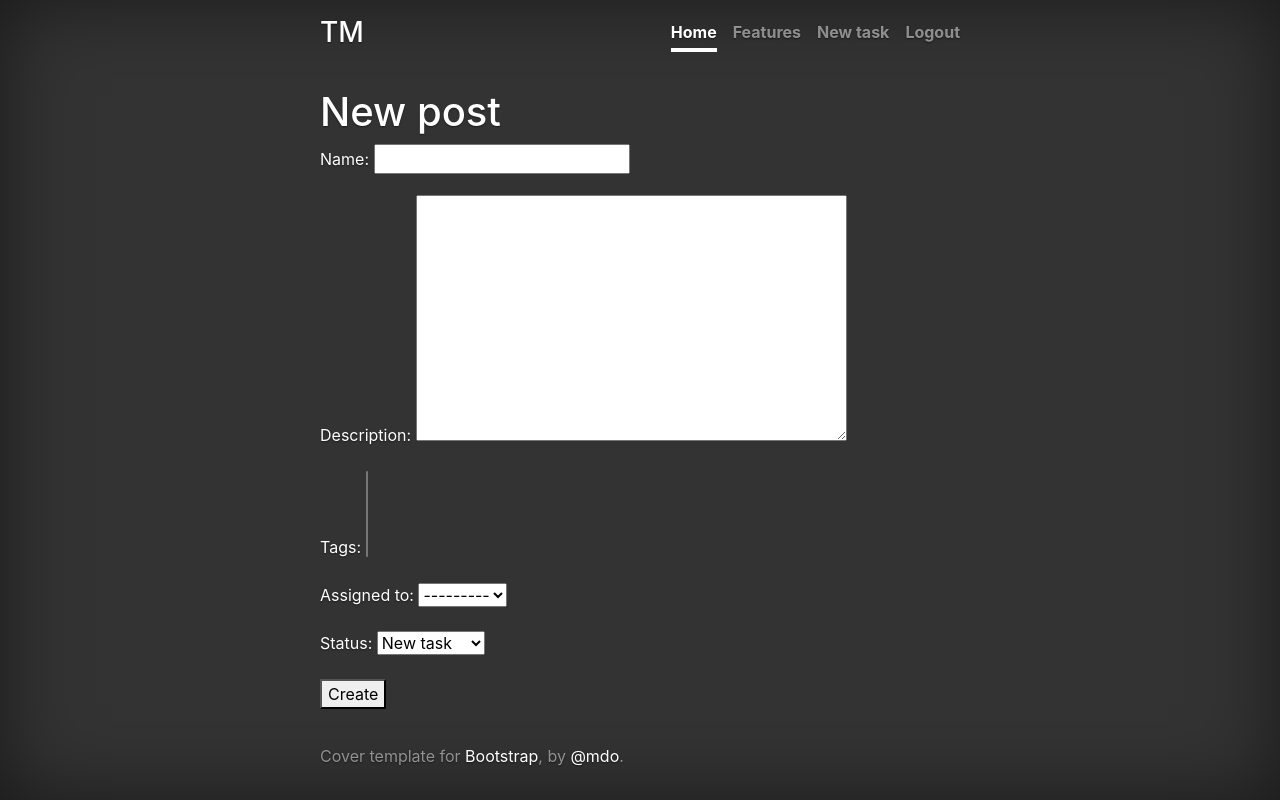
After one commit to altvec/python-project-lvl4, a Django app: page /task/new/ in a window 1280 px wide. The commit adds this page. Run offline with Django 3.2, Linux system fonts and the light colour scheme; the visitor is signed in with stand-in values (Sample User, id 1); data comes from the database, SQL or seed files in the repository; data that the repository does not hold is empty; some libraries are stand-ins or nearby versions.

Commit message:
Now users can create tasks

```diff
--- a/tasks/models.py
+++ b/tasks/models.py
@@ -1,6 +1,7 @@
 # -*- coding: utf-8 -*-
 
 from django.db import models  # noqa: F401
+from django.urls import reverse
 
 from users.models import CustomUser
 
@@ -51,3 +52,7 @@ class Task(models.Model):
     def __str__(self):
         """String representation of task object."""
         return self.name
+
+    def get_absolute_url(self):
+        """Get absolute URL for created task."""
+        return reverse('task-detail', kwargs={'pk': self.id})
--- a/tasks/urls.py
+++ b/tasks/urls.py
@@ -2,9 +2,10 @@
 
 from django.urls import path
 
-from tasks.views import TaskDetailView, TaskListView
+from tasks.views import TaskCreateView, TaskDetailView, TaskListView
 
 urlpatterns = [
     path('', TaskListView.as_view(), name='tasks-home'),
     path('task/<int:pk>/', TaskDetailView.as_view(), name='task-detail'),
+    path('task/new/', TaskCreateView.as_view(), name='task-create'),
 ]
--- a/tasks/views.py
+++ b/tasks/views.py
@@ -1,6 +1,7 @@
 # -*- coding: utf-8 -*-
 
-from django.views.generic import DetailView, ListView
+from django.contrib.auth.mixins import LoginRequiredMixin
+from django.views.generic import CreateView, DetailView, ListView
 
 from tasks.models import Task
 
@@ -19,3 +20,16 @@ class TaskDetailView(DetailView):
 
     model = Task
     template_name = 'task_detail.html'
+
+
+class TaskCreateView(LoginRequiredMixin, CreateView):
+    """Task create view."""
+
+    model = Task
+    fields = ['name', 'description', 'tags', 'assigned_to', 'status']
+    template_name = 'task_create.html'
+
+    def form_valid(self, form):
+        """Validate form."""
+        form.instance.creator = self.request.user
+        return super().form_valid(form)
--- a/templates/components/navigation.html
+++ b/templates/components/navigation.html
@@ -2,6 +2,7 @@
     <a class="nav-link active" href="{% url 'tasks-home' %}">Home</a>
     <a class="nav-link" href="#">Features</a>
     {% if user.is_authenticated %}
+    <a class="nav-link" href="{% url 'task-create' %}">New task</a>
     <a class="nav-link" href="{% url 'logout' %}">Logout</a>
     {% else %}
     <a class="nav-link" href="{% url 'login' %}">Login</a>
--- /dev/null
+++ b/templates/task_create.html
@@ -0,0 +1,10 @@
+{% extends 'layout.html' %}
+
+{% block content %}
+<h1>New post</h1>
+<form method="post">
+  {% csrf_token %}
+  {{ form.as_p }}
+  <button type="submit">Create</button>
+</form>
+{% endblock %}
```
